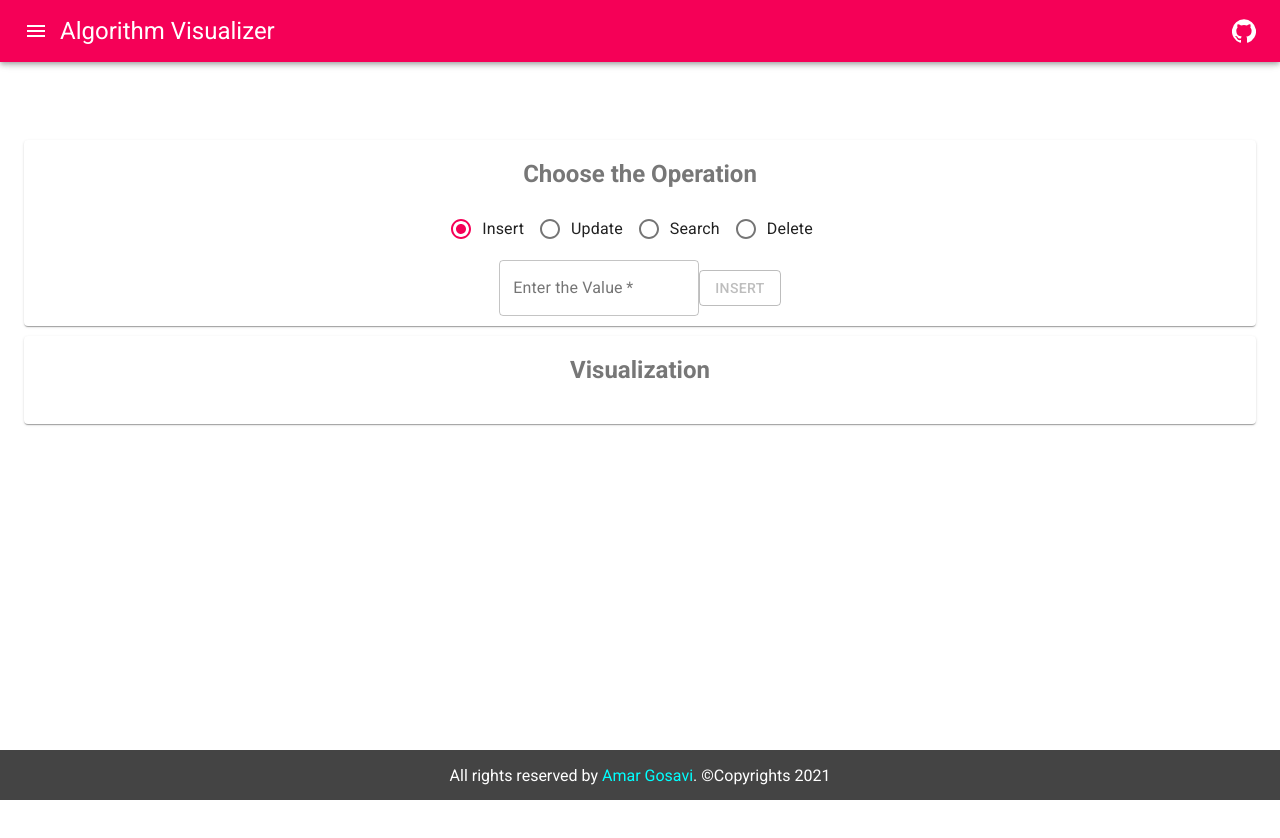
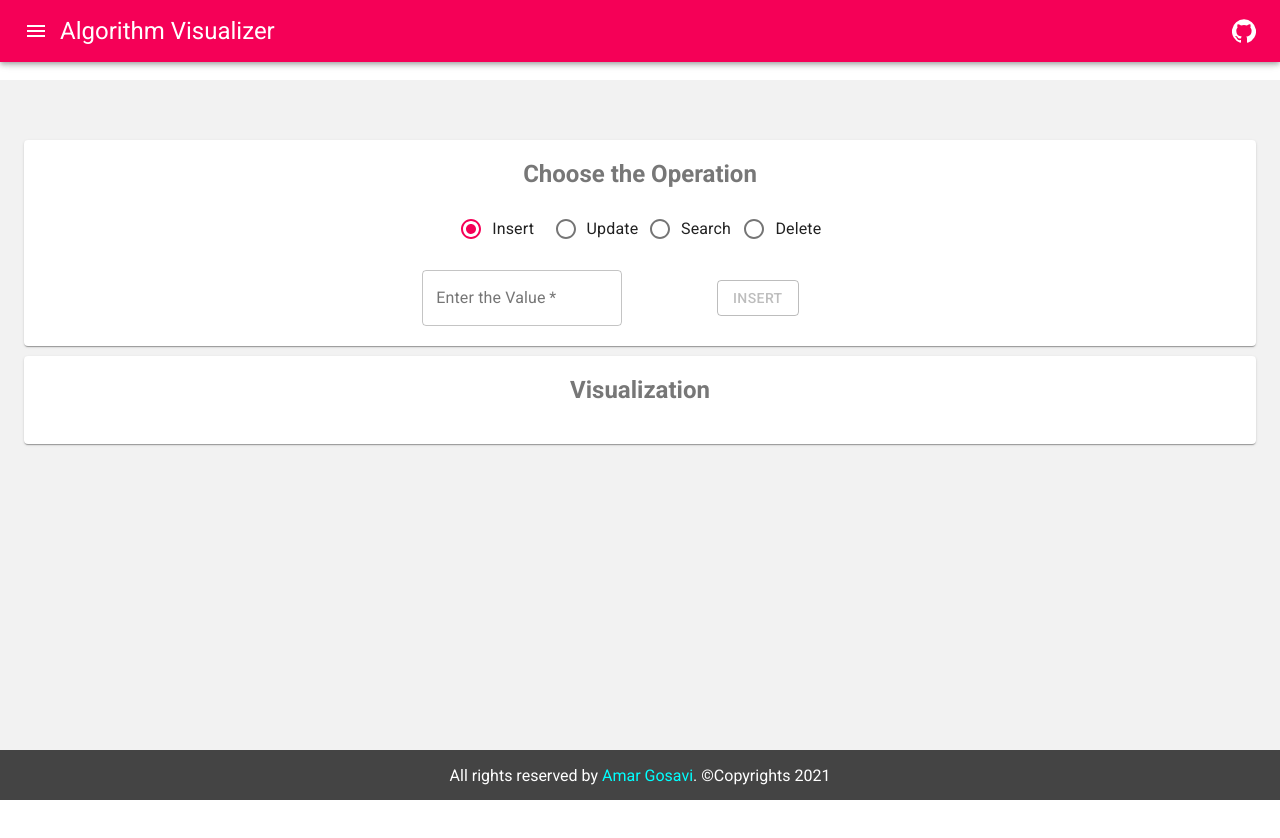
Before and after one commit to amargosavi68/algorithm-visualizer, a React (Create React App) app: page /array in a window 1280 px wide. Shown: the top 838 px of the page. Before the commit the page ends 800 px from the top, so only its background shows below. Built offline with nearby package versions, Linux system fonts and the light colour scheme.

Commit message:
array component modified

```diff
--- a/src/components/Array.js
+++ b/src/components/Array.js
@@ -2,7 +2,7 @@ import React, { useState } from "react";
 import OperationChoice from "./OperationChoice";
 import "../css/Array.css";
 import { Button, Card } from "@material-ui/core";
-import { TextField } from "@material-ui/core";
+import { TextField, Grid } from "@material-ui/core";
 import { Alert } from "@material-ui/lab";
 import Node from "./Node";
 
@@ -14,7 +14,6 @@ const Array = (props) => {
      const [index, setIndex] = useState("");
 
      const [message, setMessage] = useState(null);
-
 
      const handleOnchange = (e) => {
           if (e.target.name === "data") {
@@ -30,35 +29,35 @@ const Array = (props) => {
                array.push(data);
                setArray(array);
                setMessage("Data inserted Successfully");
-          }
-          else if (option === "Update") {
+          } else if (option === "Update") {
                if (array.length > index) {
                     array[index] = data;
                     setMessage("Data updated successfully");
                } else {
                     setMessage("Please provide a valid index");
                }
-          }
-          else if(option === "Search") {
+          } else if (option === "Search") {
                let flag = 0;
-               for(let i = 0; i < array.length; i++) {
+               for (let i = 0; i < array.length; i++) {
                     if (array[i] === data) {
-                         flag = 1
-                         setMessage(`Data found at index ${i}`)
+                         flag = 1;
+                         setMessage(`Data found at index ${i}`);
                          break;
                     }
                }
                if (flag === 0) {
                     setMessage("Data is not in the array");
                }
-          }
-          else {
+          } else {
                if (array.length) {
-                    const arr = array.filter((value) => value !== data);
+                    if (array.length > index) {
+                         const arr = array.filter((value, indx) => index != indx);
                          setArray(arr);
                          setMessage(`Data is removed from index ${index}`);
+                    } else {
+                         setMessage("Please enter the valid index");
                     }
-               else {
+               } else {
                     setMessage("Array is empty. Please fill the array with some elements");
                }
           }
@@ -75,6 +74,14 @@ const Array = (props) => {
                case "Insert":
                     return (
                          <form noValidate className="array__form">
+                              <Grid
+                                   justifyContent="center"
+                                   alignItems="center"
+                                   container
+                                   className="array__grid"
+                                   item
+                                   xs={9} sm={9} md={9} lg={3}
+                              >
                                    <TextField
                                         className="form__data-field"
                                         variant="outlined"
@@ -84,6 +91,15 @@ const Array = (props) => {
                                         onChange={handleOnchange}
                                         required
                                    />
+                              </Grid>
+                              <Grid
+                                   justifyContent="center"
+                                   alignItems="center"
+                                   container
+                                   className="array__grid"
+                                   item
+                                   xs={9} sm={9} md={9} lg={3}
+                              >
                                    <Button
                                         type="submit"
                                         variant="outlined"
@@ -93,12 +109,21 @@ const Array = (props) => {
                                    >
                                         Insert
                                    </Button>
+                              </Grid>
                          </form>
                     );
 
                case "Update":
                     return (
                          <form noValidate className="array__form">
+                              <Grid
+                                   justifyContent="center"
+                                   alignItems="center"
+                                   container
+                                   className="array__grid"
+                                   item
+                                   xs={9} sm={9} md={9} lg={3}
+                              >
                                    <TextField
                                         className="form__index-field"
                                         variant="outlined"
@@ -109,6 +134,15 @@ const Array = (props) => {
                                         onChange={handleOnchange}
                                         required
                                    />
+                              </Grid>
+                              <Grid
+                                   justifyContent="center"
+                                   alignItems="center"
+                                   container
+                                   className="array__grid"
+                                   item
+                                   xs={9} sm={9} md={9} lg={3}
+                              >
                                    <TextField
                                         className="form__data-field"
                                         variant="outlined"
@@ -118,6 +152,15 @@ const Array = (props) => {
                                         onChange={handleOnchange}
                                         required
                                    />
+                              </Grid>
+                              <Grid
+                                   justifyContent="center"
+                                   alignItems="center"
+                                   container
+                                   className="array__grid"
+                                   item
+                                   xs={9} sm={9} md={9} lg={3}
+                              >
                                    <Button
                                         type="submit"
                                         variant="outlined"
@@ -127,12 +170,21 @@ const Array = (props) => {
                                    >
                                         Update
                                    </Button>
+                              </Grid>
                          </form>
                     );
 
                case "Search":
                     return (
                          <form noValidate className="array__form">
+                              <Grid
+                                   justifyContent="center"
+                                   alignItems="center"
+                                   container
+                                   className="array__grid"
+                                   item
+                                   xs={9} sm={9} md={9} lg={3}
+                              >
                                    <TextField
                                         className="form__data-field"
                                         variant="outlined"
@@ -142,6 +194,15 @@ const Array = (props) => {
                                         onChange={handleOnchange}
                                         required
                                    />
+                              </Grid>
+                              <Grid
+                                   justifyContent="center"
+                                   alignItems="center"
+                                   container
+                                   className="array__grid"
+                                   item
+                                   xs={9} sm={9} md={9} lg={3}
+                              >
                                    <Button
                                         type="submit"
                                         variant="outlined"
@@ -151,12 +212,21 @@ const Array = (props) => {
                                    >
                                         Search
                                    </Button>
+                              </Grid>
                          </form>
                     );
 
                case "Delete":
                     return (
                          <form noValidate className="array__form">
+                              <Grid
+                                   justifyContent="center"
+                                   alignItems="center"
+                                   container
+                                   className="array__grid"
+                                   item
+                                   xs={9} sm={9} md={9} lg={3}
+                              >
                                    <TextField
                                         className="form__data-field"
                                         variant="outlined"
@@ -167,6 +237,15 @@ const Array = (props) => {
                                         onChange={handleOnchange}
                                         required
                                    />
+                              </Grid>
+                              <Grid
+                                   justifyContent="center"
+                                   alignItems="center"
+                                   container
+                                   className="array__grid"
+                                   item
+                                   xs={9} sm={9} md={9} lg={3}
+                              >
                                    <Button
                                         type="submit"
                                         variant="outlined"
@@ -176,6 +255,7 @@ const Array = (props) => {
                                    >
                                         Delete
                                    </Button>
+                              </Grid>
                          </form>
                     );
                default:
@@ -199,7 +279,9 @@ const Array = (props) => {
                <Card className="visualization">
                     <h2>Visualization</h2>
                     <div className="array__nodes">
-                         {array.map((data, index) => <Node key={index} index={index} data={data} />)}
+                         {array.map((data, index) => (
+                              <Node key={index} index={index} data={data} />
+                         ))}
                     </div>
                </Card>
           </div>
--- a/src/components/Node.js
+++ b/src/components/Node.js
@@ -1,26 +1,32 @@
-import { Typography } from '@material-ui/core'
-import React from 'react';
+import { Typography, Grid } from "@material-ui/core";
+import React from "react";
 
 const nodeStyle = {
-     display: 'flex',
-     flexDirection: 'column',
-     alignItems: 'center',
-     justifyContent: 'center',
-     height: '70px',
-     minWidth: '70px',
-     padding: '10px',
-     border: '1px solid #000',
-}
+     display: "flex",
+     flexDirection: "column",
+     alignItems: "center",
+     justifyContent: "center",
+     height: "70px",
+     minWidth: "70px",
+     padding: "10px",
+     border: "1px solid #000",
+};
 
 function Node(props) {
      return (
-          <div style={nodeStyle}>
-               <div>
+          <Grid
+               style={nodeStyle}
+               item
+               xs={12}
+               sm={12}
+               lg={1}
+          >
+               <Grid item xs={9} sm={9}>
                     <Typography variant="h4">{props.data}</Typography>
-               </div>
-               <Typography variant="h5" >{props.index}</Typography>
-          </div>
-     )
+               </Grid>
+               <Typography variant="h5">{props.index}</Typography>
+          </Grid>
+     );
 }
 
-export default Node
+export default Node;
--- a/src/components/OperationChoice.js
+++ b/src/components/OperationChoice.js
@@ -1,19 +1,20 @@
-import { FormControlLabel, Radio, RadioGroup } from "@material-ui/core";
+import { FormControlLabel, Radio, RadioGroup, Grid } from "@material-ui/core";
 import React from "react";
 
 const radioGroupStyle = {
-     display: 'flex',
-     flexDirection: 'column',
-     justifyContent: 'center',
-     alignItems: 'center'
-}
+     display: "flex",
+     flexDirection: "column",
+     justifyContent: "center",
+     alignItems: "center",
+     marginLeft: "20px",
+};
 
 const OperationChoice = (props) => {
      const { option, setOption } = props;
 
      const handleRadioChange = (name) => {
           setOption(name);
-     }
+     };
 
      const RadioButtons = () => {
           const { pathname } = window.location;
@@ -23,6 +24,7 @@ const OperationChoice = (props) => {
                     return (
                          <div style={radioGroupStyle}>
                               <RadioGroup row name="operation" value={option}>
+                                   <Grid item xs={6} sm={6} md={6} lg={3}>
                                         <FormControlLabel
                                              value="Insert"
                                              control={<Radio />}
@@ -30,6 +32,8 @@ const OperationChoice = (props) => {
                                              labelPlacement="end"
                                              onChange={(e) => handleRadioChange("Insert")}
                                         />
+                                   </Grid>
+                                   <Grid item xs={6} sm={6} md={6} lg={3}>
                                         <FormControlLabel
                                              value="Update"
                                              control={<Radio />}
@@ -37,6 +41,8 @@ const OperationChoice = (props) => {
                                              labelPlacement="end"
                                              onChange={(e) => handleRadioChange("Update")}
                                         />
+                                   </Grid>
+                                   <Grid item xs={6} sm={6} md={6} lg={3}>
                                         <FormControlLabel
                                              value="Search"
                                              control={<Radio />}
@@ -44,6 +50,8 @@ const OperationChoice = (props) => {
                                              labelPlacement="end"
                                              onChange={(e) => handleRadioChange("Search")}
                                         />
+                                   </Grid>
+                                   <Grid item xs={6} sm={6} md={6} lg={3}>
                                         <FormControlLabel
                                              value="Delete"
                                              control={<Radio />}
@@ -51,11 +59,12 @@ const OperationChoice = (props) => {
                                              labelPlacement="end"
                                              onChange={(e) => handleRadioChange("Delete")}
                                         />
+                                   </Grid>
                               </RadioGroup>
                          </div>
                     );
 
-               case '/stack':
+               case "/stack":
                     return (
                          <div>
                               <RadioGroup row name="operation" value={option}>
--- a/src/css/App.css
+++ b/src/css/App.css
@@ -1,3 +1,5 @@
 .app__main {
   margin: 80px 0px;
+  background-color: #f2f2f2;
+  min-height: 90vh;
 }
--- a/src/css/Array.css
+++ b/src/css/Array.css
@@ -24,18 +24,19 @@
 }
 
 .array__form {
-     margin: 10px 0px;
+     margin: 10px;
      display: flex;
      align-items: center;
      flex-wrap: wrap;
+     justify-content: center;
+     width: 70%;
+}
+.array__form .array__grid {
+     margin: 10px;
 }
 
 .message {
      height: 50px;
-}
-
-.array__form > TextField {
-     width: 100%;
 }
 
 .form__data-field {
```
Lines whose indentation alone changed are shown as unchanged.
